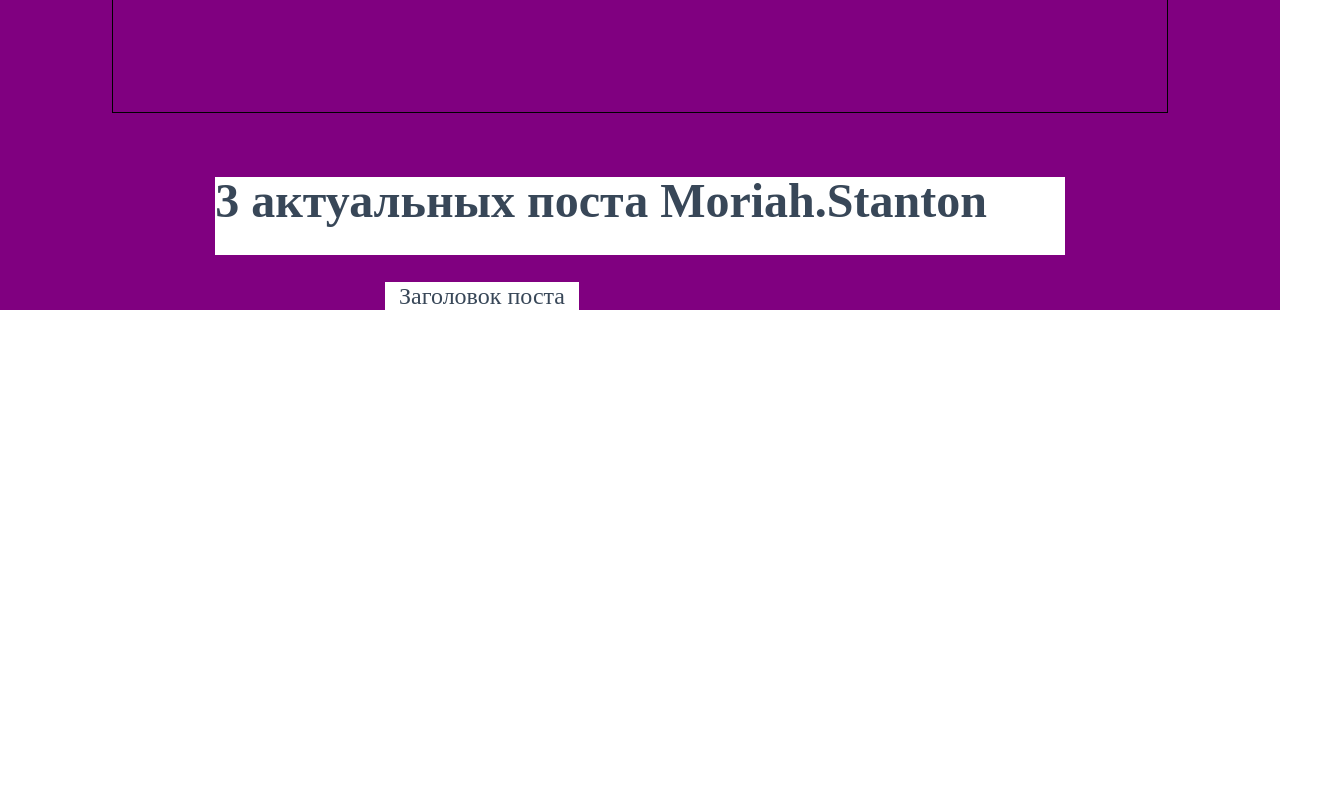
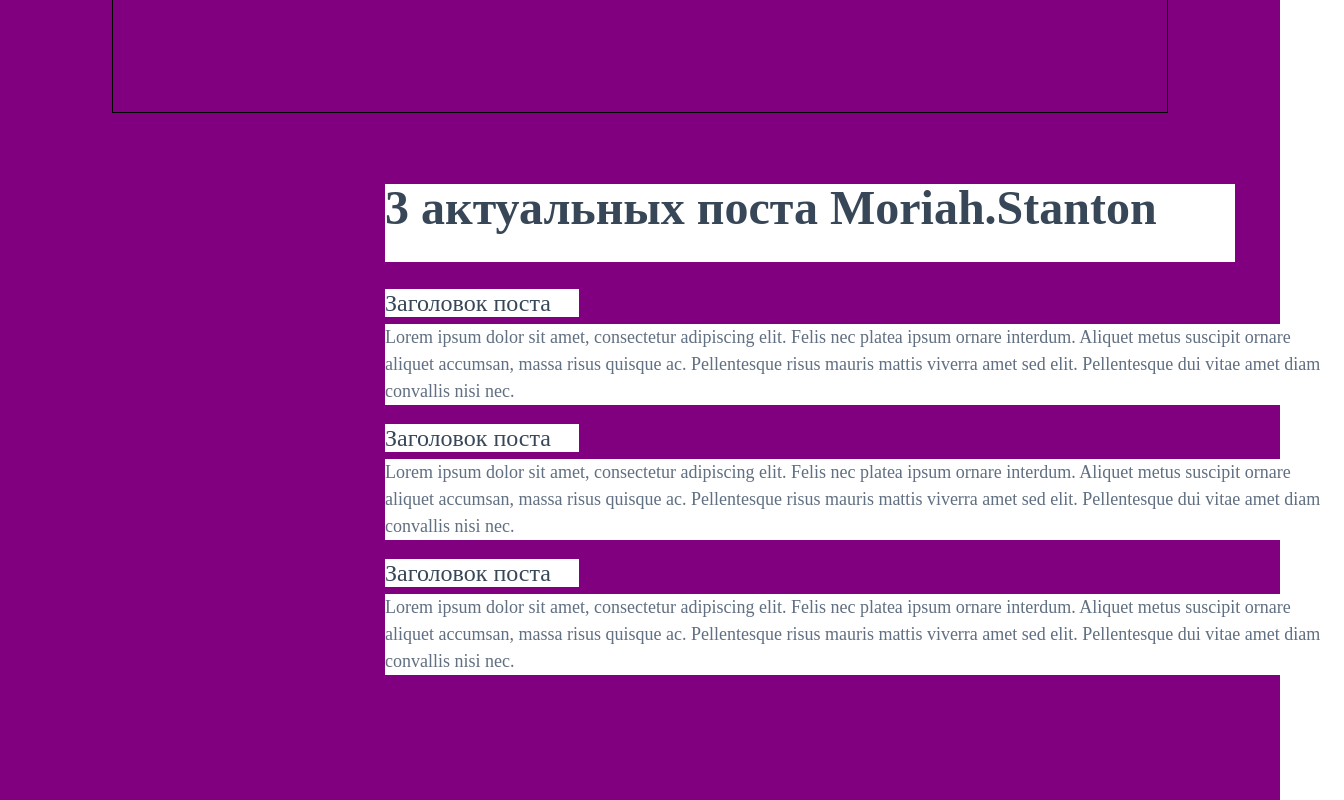
Before and after one commit to isakura313/Test-assignmant-2, a React (Create React App) app: page / in a window 1280 px wide. Shown: the part 596-1396 px from the top of the page, 1344 px wide, since content can reach past the window. Before the commit the page ends 906 px from the top, so only its background shows below. Built offline with nearby package versions, Linux system fonts and the light colour scheme.

Commit message:
safe commit

```diff
--- a/src/App.js
+++ b/src/App.js
@@ -19,15 +19,34 @@ function App() {
     <AppWrapper>
       <Flex justify = "center">
       <TopText marginTop = {"64px"} width = {"32%"}>Наши топ-блогеры</TopText>
-      <CommonText marginTop = {"47px"} width = {"28%"}>Лучше специалисты в своем деле,
+      <CommonText width = {"28%"}>Лучше специалисты в своем деле,
 средний опыт работы в профессии - 27 лет</CommonText>
       <Arrows marginTop = {"31px"} />
       <SliderContainer>
 
       </SliderContainer>
 
-      <TopText marginTop = {"44px"} textAlign = {"start"} width = {"66.38%"} height={"78px"} >3 актуальных поста Moriah.Stanton</TopText>
+      <TopText margin = {"51px 0 0 385px"} textAlign = {"start"} width = {"66.38%"} height={"78px"}>
+        3 актуальных поста Moriah.Stanton
+        </TopText>
       <UnderTopText>Заголовок поста</UnderTopText>
+      <CommonText margin = {"7px 0 0 385px"} width = {"959px"} textAlign = {"start"}>
+        Lorem ipsum dolor sit amet, consectetur adipiscing elit. Felis nec platea ipsum ornare interdum.
+        Aliquet metus suscipit ornare aliquet accumsan, massa risus quisque ac. Pellentesque risus mauris mattis viverra amet sed elit.
+        Pellentesque dui vitae amet diam convallis nisi nec.
+        </CommonText>
+        <UnderTopText margin = {"19px 0 0 385px"}>Заголовок поста</UnderTopText>
+      <CommonText margin = {"7px 0 0 385px"} width = {"959px"} textAlign = {"start"}>
+        Lorem ipsum dolor sit amet, consectetur adipiscing elit. Felis nec platea ipsum ornare interdum.
+        Aliquet metus suscipit ornare aliquet accumsan, massa risus quisque ac. Pellentesque risus mauris mattis viverra amet sed elit.
+        Pellentesque dui vitae amet diam convallis nisi nec.
+        </CommonText>
+        <UnderTopText margin = {"19px 0 0 385px"}>Заголовок поста</UnderTopText>
+      <CommonText margin = {"7px 0 125px 385px"} width = {"959px"} textAlign = {"start"}>
+        Lorem ipsum dolor sit amet, consectetur adipiscing elit. Felis nec platea ipsum ornare interdum.
+        Aliquet metus suscipit ornare aliquet accumsan, massa risus quisque ac. Pellentesque risus mauris mattis viverra amet sed elit.
+        Pellentesque dui vitae amet diam convallis nisi nec.
+        </CommonText>
       </Flex>
 
       </AppWrapper>
--- a/src/components/Common-text.js
+++ b/src/components/Common-text.js
@@ -3,16 +3,15 @@ import styled from "styled-components"
 
 const StyledTopText = styled.div`
 background-color: white;
-margin: auto;
-margin-top: ${props => props.marginTop || "0"};
+margin: ${props => props.margin || "47px auto auto auto"};
 width: ${props => props.width};
-text-align: center;
-font-size: 18px;
-color: rgba(56, 71, 88, 1);
+text-align: ${props => props.textAlign || "center"};
+font-size: ${props => props.fontSize || "18px"};
+color: rgba(96, 111, 129, 1);
 font-weight: 400;
 font-family: 'Poppins';
 font-style: normal;
-line-height: 27px;
+line-height: ${props => props.lineHeight || "27px"};
 `
 function CommonText({children, ...props}) {
     return (
--- a/src/components/Top-text.js
+++ b/src/components/Top-text.js
@@ -3,8 +3,7 @@ import styled, {createGlobalStyle} from "styled-components"
 
 const StyledTopText = styled.div`
 background-color: white;
-margin: auto;
-margin-top: ${props => props.marginTop || "0"};
+margin: ${props => props.margin || "64px auto auto auto"};
 width: ${props => props.width};
 text-align: ${props => props.textAlign || "center"};
 font-size: 48px;
--- a/src/components/UnderTopText.js
+++ b/src/components/UnderTopText.js
@@ -3,10 +3,9 @@ import styled, {createGlobalStyle} from "styled-components"
 
 const StyledUnderTopText = styled.div`
 background-color: white;
-margin-top: ${props => props.marginTop || "27px"};
-margin-left: 385px;
+margin: ${props => props.margin || "27px 0 0 385px"};
 width: 194px;
-text-align: ${props => props.textAlign || "center"};
+text-align: "start";
 font-size: 24px;
 color: rgba(56, 71, 88, 1);
 font-weight: 500;
```
